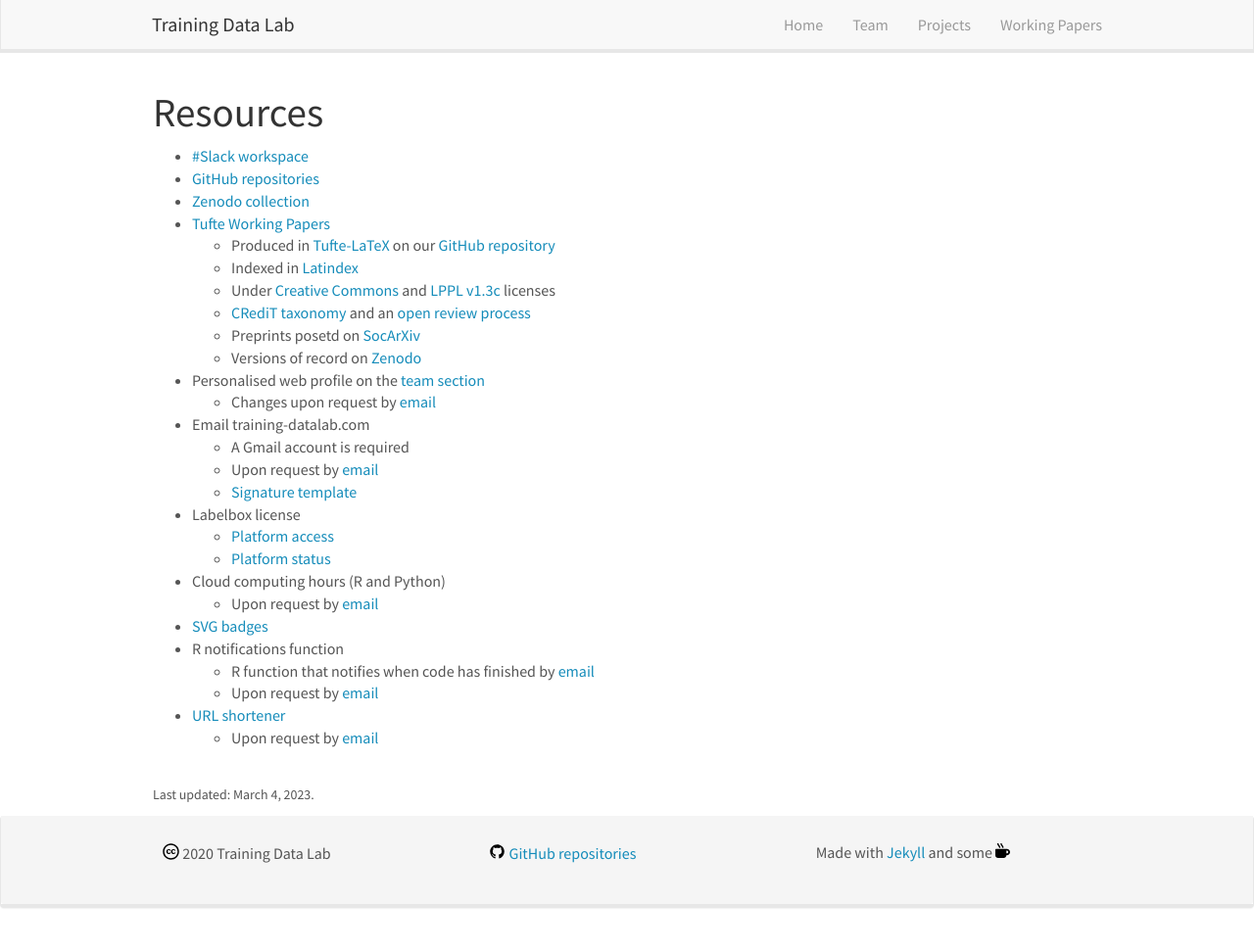
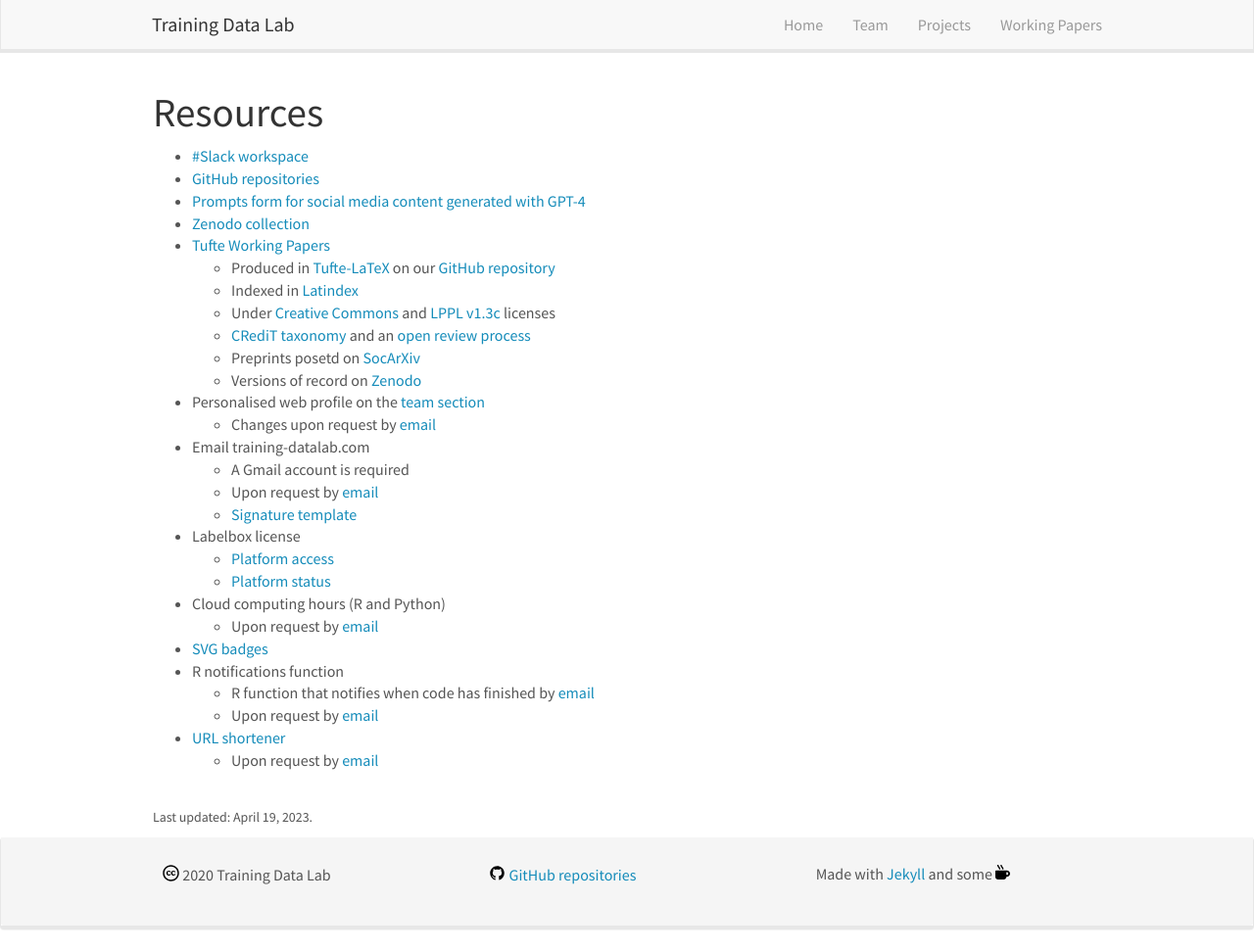
Before and after one commit to training-datalab/old-training-datalab.com, a Jekyll site: the page built from _pages/resources.md, in a window 1280 px wide and 971 px high. Shown: the whole window at 98% size. Built offline with Jekyll 4.4.1, drawn with Linux system fonts in a browser that asks for light colours; nearby versions of some CDN libraries.

Commit message:
Update resources.md

```diff
--- a/_pages/resources.md
+++ b/_pages/resources.md
@@ -10,6 +10,7 @@
 
 - <a href="https://training-datalab.slack.com/" target="_blank">#Slack workspace</a>
 - <a href="https://github.com/training-datalab" target="_blank">GitHub repositories</a>
+- <a href="https://forms.gle/1md52fqwZWccy6Jw5" target="_blank">Prompts form for social media content generated with GPT-4</a>
 - <a href="https://zenodo.org/communities/tdl/" target="_blank">Zenodo collection</a>
 - <a href="https://training-datalab.com/tufte-working-papers/">Tufte Working Papers</a>
   - Produced in <a href="https://github.com/training-datalab/tufte-latex" target="_blank">Tufte-LaTeX</a> on our <a href="https://github.com/training-datalab/tufte-working-papers" target="_blank">GitHub repository</a>
@@ -37,4 +38,4 @@
   - Upon request by <a href="mailto:contact@training-datalab.com">email</a>
 
 <br />
-<small>Last updated: March 4, 2023.</small>
+<small>Last updated: April 19, 2023.</small>
```
